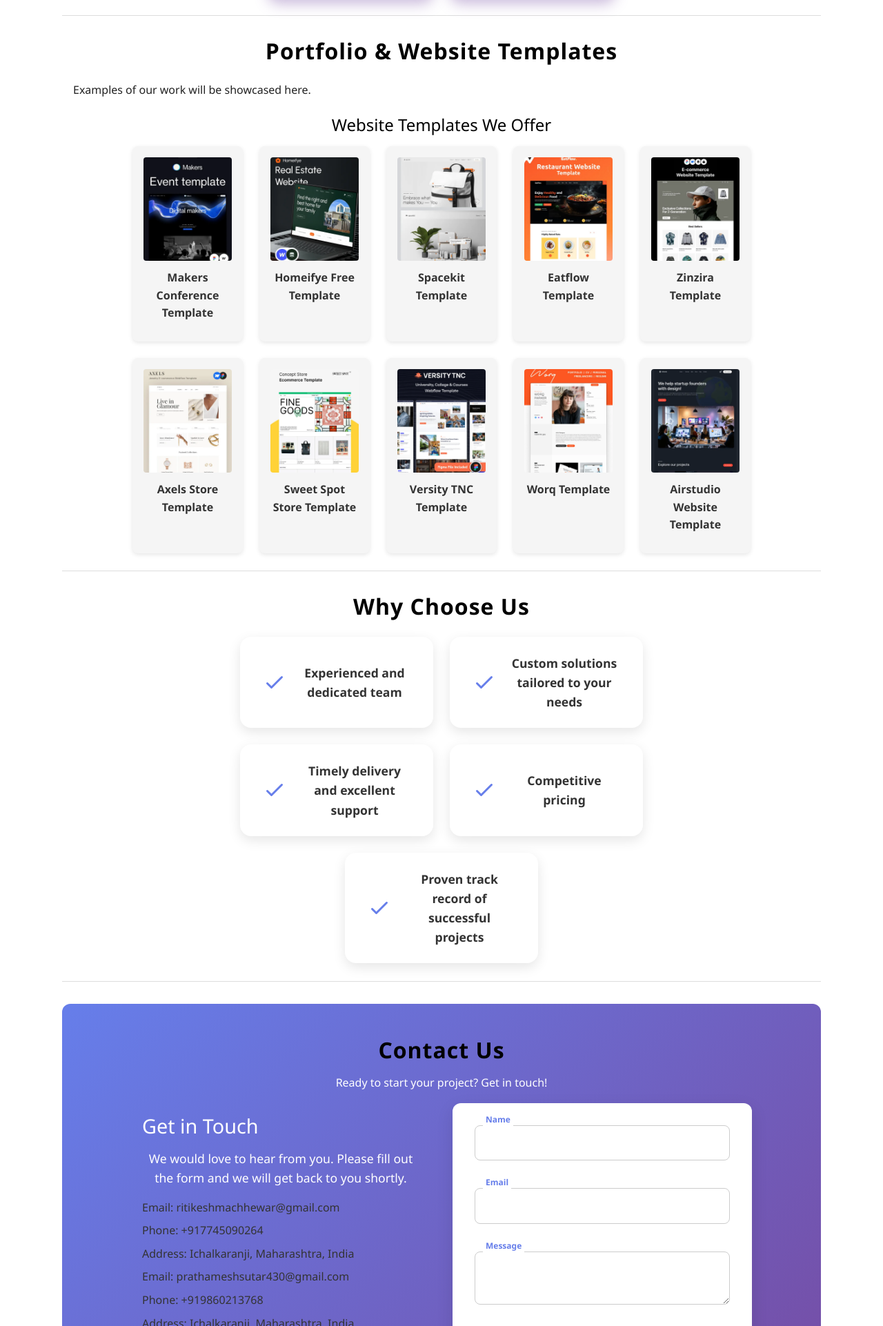
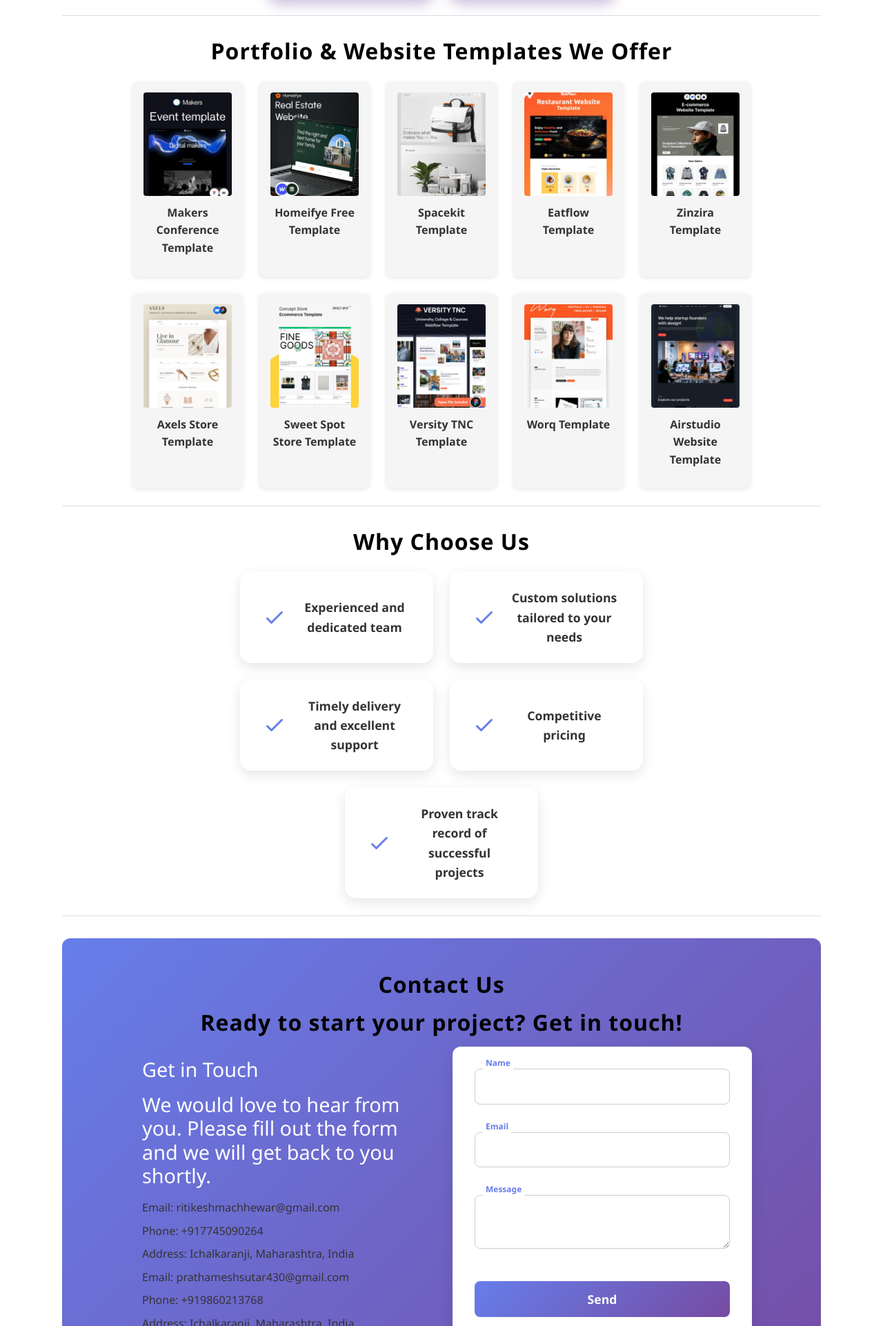
Before and after one commit to ritikesh11052000/Freelancer_Web_Site, a plain HTML site: page team_showcase_website/index.html in a window 1280 px wide. Shown: the part 1087-3009 px from the top of the page at 69% size. Drawn offline with nearby package versions, Linux system fonts and the light colour scheme.

Commit message:
Changes in Html

```diff
--- a/team_showcase_website/index.html
+++ b/team_showcase_website/index.html
@@ -3,7 +3,7 @@
   <head>
     <meta charset="UTF-8" />
     <meta name="viewport" content="width=device-width, initial-scale=1.0" />
-    <title>Our Team & Services</title>
+    <title>Our Team</title>
     <link href="https://cdn.jsdelivr.net/npm/bootstrap@4.6.2/dist/css/bootstrap.min.css" rel="stylesheet" />
     <link rel="stylesheet" href="styles.css" />
     <script src="https://cdn.jsdelivr.net/npm/jquery@3.5.1/dist/jquery.slim.min.js"></script>
@@ -126,10 +126,8 @@
   </section>
 
   <section id="portfolio" class="section">
-    <h2>Portfolio & Website Templates</h2>
-    <p>Examples of our work will be showcased here.</p>
+    <h2>Portfolio & Website Templates We Offer</h2>
     <div class="service-templates">
-      <h3>Website Templates We Offer</h3>
       <div class="template-cards">
         <a href="https://makers-conference-template.webflow.io/" target="_blank" rel="noopener noreferrer" class="template-card">
           <img src="freelanceing webiste images/Makers Conference Template.webp" alt="Makers Conference Template" class="card-image" />
@@ -205,11 +203,11 @@
 
   <section id="contact" class="section contact-section">
     <h2>Contact Us</h2>
-    <p>Ready to start your project? Get in touch!</p>
+    <h2>Ready to start your project? Get in touch!</h2>
     <div class="contact-container">
       <div class="contact-info">
         <h3>Get in Touch</h3>
-        <p>We would love to hear from you. Please fill out the form and we will get back to you shortly.</p>
+        <h3>We would love to hear from you. Please fill out the form and we will get back to you shortly.</h3>
         <ul>
           <li>Email: ritikeshmachhewar@gmail.com</li>
           <li>Phone: +917745090264</li>
```
